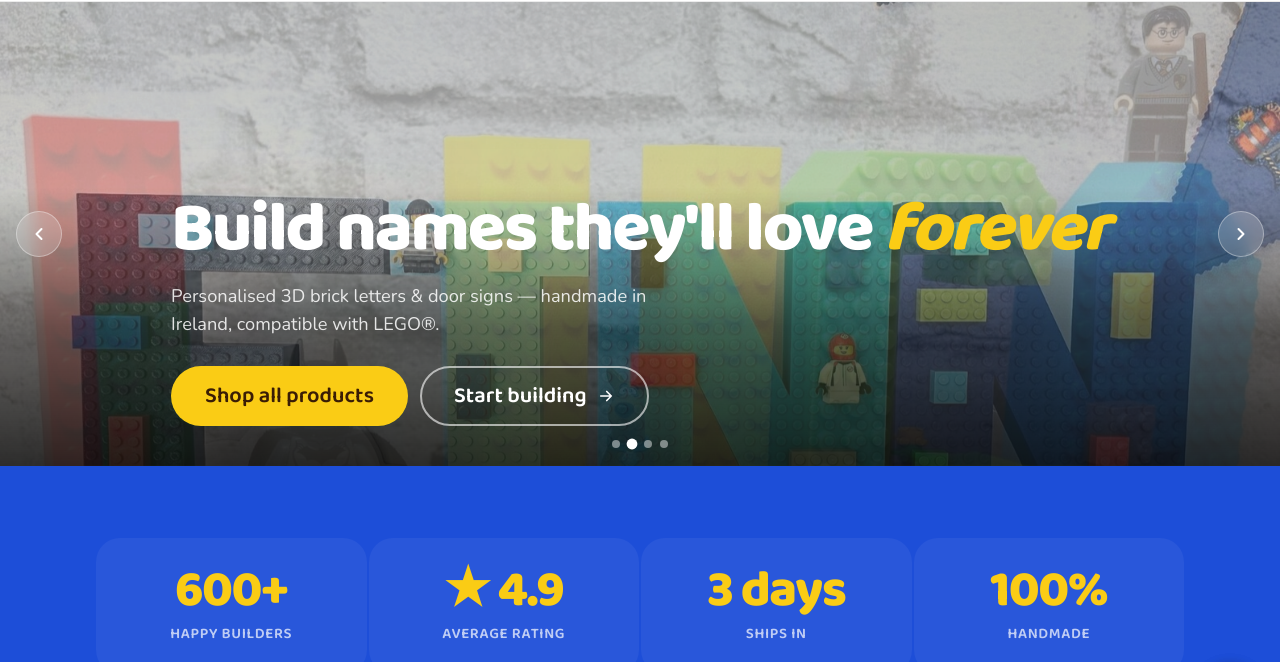
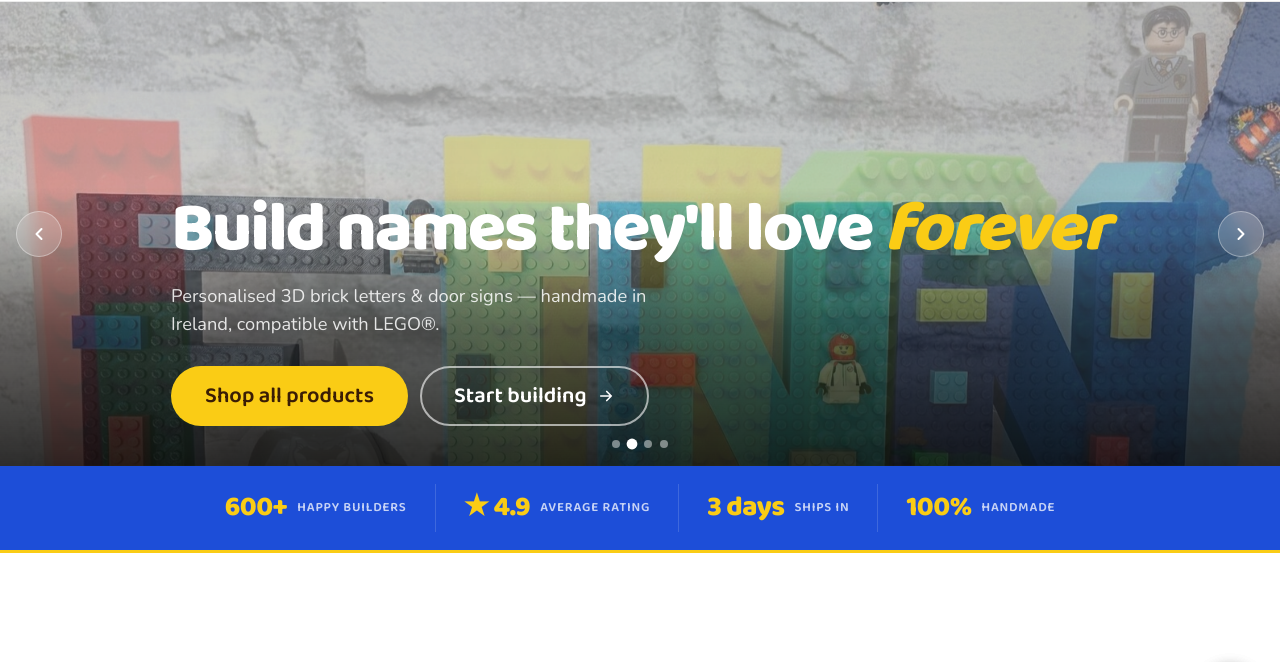
Before and after one commit to wagner-rib/togblock, an Astro site: page / in a window 1280 px wide. Shown: the part 59-721 px from the top of the page. Built offline with nearby package versions, Linux system fonts and the light colour scheme; Astro itself is replaced by a stand-in of ours.

Commit message:
Slim stats band to a single compact strip under the hero
- Replaced heavy 4-card grid (72px tall) with one thin inline row (18px padding)
- Stats now read horizontally: 600+ | ★4.9 | 3 days | 100% — separated by faint lines
- Orange bottom border ties it visually to the hero
- Numbers shrunk from 3.4rem to --fs-lg (no longer dominate the page)

Co-Authored-By: Claude Sonnet 4.6 <noreply@anthropic.com>

```diff
--- a/src/styles/home.css
+++ b/src/styles/home.css
@@ -224,50 +224,52 @@
   flex-shrink: 0;
 }
 
-/* ── STATS BAND ──────────────────────────────────────────────── */
+/* ── STATS STRIP (slim, inline) ──────────────────────────────── */
 .stats-band {
   background: var(--green-deep);
-  padding-block: clamp(40px, 6vw, 72px);
+  padding-block: 18px;
+  border-bottom: 3px solid var(--orange);
 }
 
 .stats-grid {
-  display: grid;
-  grid-template-columns: repeat(4, 1fr);
-  gap: 2px;
-}
-
-@media (max-width: 680px) {
-  .stats-grid { grid-template-columns: repeat(2, 1fr); }
+  display: flex;
+  align-items: center;
+  justify-content: center;
+  flex-wrap: wrap;
+  gap: 0;
 }
 
 .stat-card {
-  text-align: center;
-  padding: 28px 20px;
-  background: rgba(255,255,255,.05);
-  border-radius: var(--radius-lg);
-  transition: background .2s;
+  display: flex;
+  align-items: center;
+  gap: 10px;
+  padding: 10px 28px;
+  border-right: 1px solid rgba(255,255,255,.15);
 }
-.stat-card:hover { background: rgba(255,255,255,.10); }
+.stat-card:last-child { border-right: none; }
+
+@media (max-width: 640px) {
+  .stat-card { border-right: none; padding: 8px 16px; }
+}
 
 .stat-card__num {
-  display: block;
   font-family: var(--font-display);
   font-weight: 800;
-  font-size: clamp(2.2rem, 1.6rem + 2vw, 3.4rem);
+  font-size: var(--fs-lg);
   color: var(--orange);
   line-height: 1;
-  letter-spacing: -.03em;
-  margin-bottom: 6px;
+  letter-spacing: -.02em;
+  white-space: nowrap;
 }
 
 .stat-card__label {
-  display: block;
   font-family: var(--font-display);
   font-weight: 600;
-  font-size: var(--fs-sm);
-  color: rgba(255,255,255,.7);
-  letter-spacing: .04em;
+  font-size: var(--fs-xs);
+  color: rgba(255,255,255,.75);
+  letter-spacing: .06em;
   text-transform: uppercase;
+  white-space: nowrap;
 }
 
 /* ── PRODUCT SLIDER ─────────────────────────────────────────── */
```
